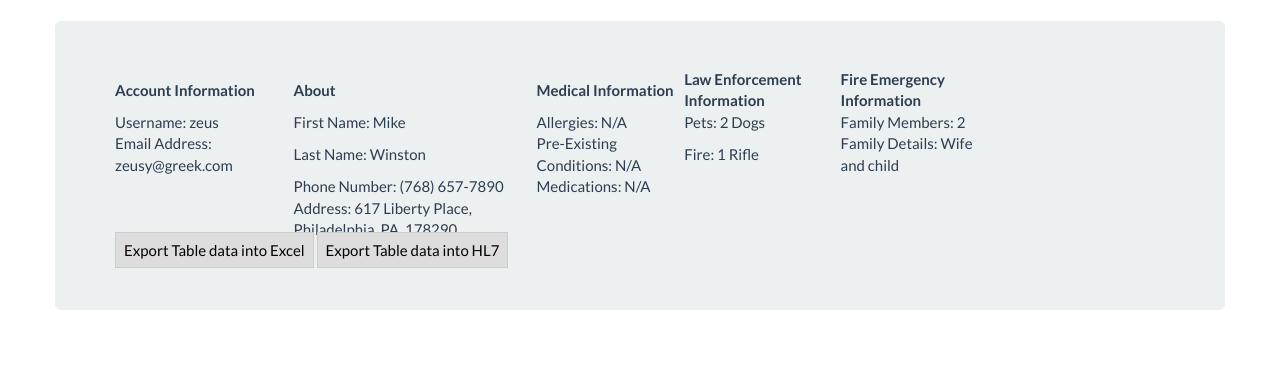
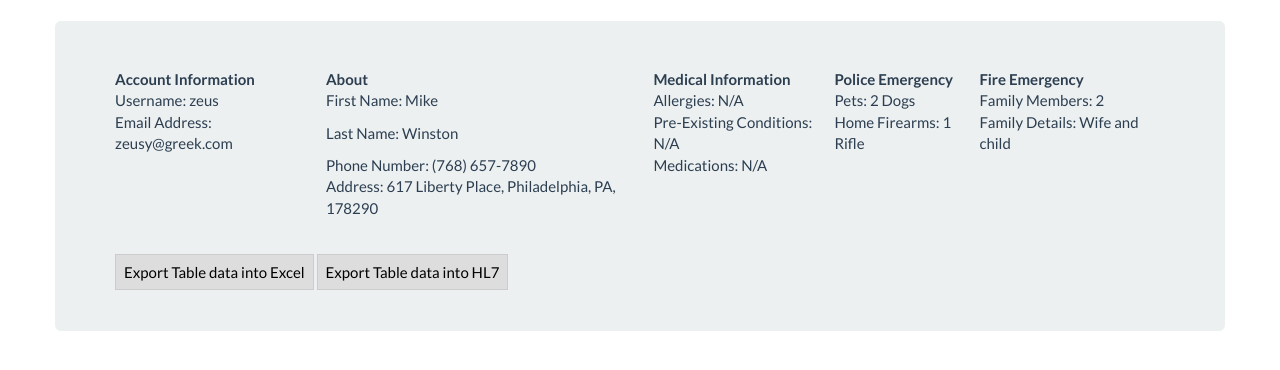
Before and after one commit to cozgar/seniorDesign, a Django app: template templates/profile.html in a window 1280 px wide. Shown: the part 60-430 px from the top of the page. Run offline with Django 3.2, Linux system fonts and the light colour scheme; the template is opened without the code that fills it, so the values that code supplies are empty; a user stored in the database is signed in; parts of the project's set-up code (start-up, migrations or seed data) failed here and were passed over; some libraries are stand-ins or nearby versions.

Commit message:
adjustied profile page formatting
nothing exciting

```diff
--- a/iPearProject/settings.py
+++ b/iPearProject/settings.py
@@ -25,7 +25,7 @@ SECRET_KEY = '3d2^$&!@k4cl@oub*z*!%+#*@u4k=waml5)9tfd-s@l8r%p$la'
 # SECURITY WARNING: don't run with debug turned on in production!
 DEBUG = True
 
-ALLOWED_HOSTS = ['localhost', '192.168.0.118']
+ALLOWED_HOSTS = ['localhost', '192.168.0.118', '127.0.0.1']
 
 # Application definition
 
--- a/templates/profile.html
+++ b/templates/profile.html
@@ -15,15 +15,14 @@ user.username
 
 		<div class="jumbotron">
 
-			<table id="projectSpreadsheet" class="fixed_headers" style="width:875px">
+			<table id="projectSpreadsheet" class="fixed_headers" style="width:auto" >
 				<tr>
 					<th>Account Information</th>
 					<th>About</th>
 					<th>Medical Information</th>
-        <th>Law Enforcement Information</th>
-        <th>Fire Emergency Information</th>
+					<th>Police Emergency </th>
+					<th>Fire Emergency </th>
 				</tr>
-
 					<tbody id="tbodyid">
 						<!-- Column 1 -->
 						<tr>
@@ -39,7 +38,7 @@ user.username
 							<td>Email Address: {{user.email}}</td>
 							<td>Last Name: Winston</td>
 							<td>Pre-Existing Conditions: N/A</td>
-      <td>Fire: 1 Rifle</td>
+							<td>Home Firearms: 1 Rifle</td>
 							<td>Family Details: Wife and child</td>
 						</tr>
 
@@ -60,10 +59,9 @@ user.username
 							<td></td>
 							<td></td>
 						</tr>
-
 					</tbody>
 			</table>
-
+<br><br>
 <tr><td><td><a href="#" id="xx" style="text-decoration:none;color:#000;background-color:#ddd;border:1px solid #ccc;padding:8px;">Export Table data into Excel</a></td>
 <td><a href="#" id="xx" style="text-decoration:none;color:#000;background-color:#ddd;border:1px solid #ccc;padding:8px;">Export Table data into HL7</a></td></td></tr>
 
```
Lines whose indentation alone changed are shown as unchanged.
